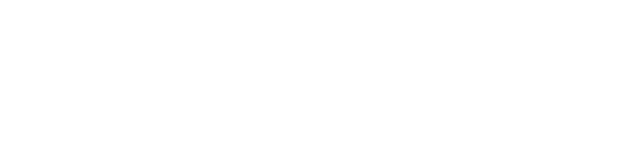
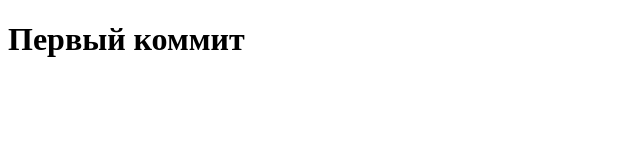
Before and after one commit to den-is-ok/first-project, a plain HTML site: page index.html in a window 1280 px wide. Shown: the whole page, without its empty margins (0-640 px from the left). Drawn offline with Linux system fonts and the light colour scheme.

Commit message:
добвлен тег h2

```diff
--- a/index.html
+++ b/index.html
@@ -6,6 +6,6 @@
   <title>Document</title>
 </head>
 <body>
-
+  <h1 class="my_first_commit">Первый коммит</h1>
 </body>
 </html>
```
